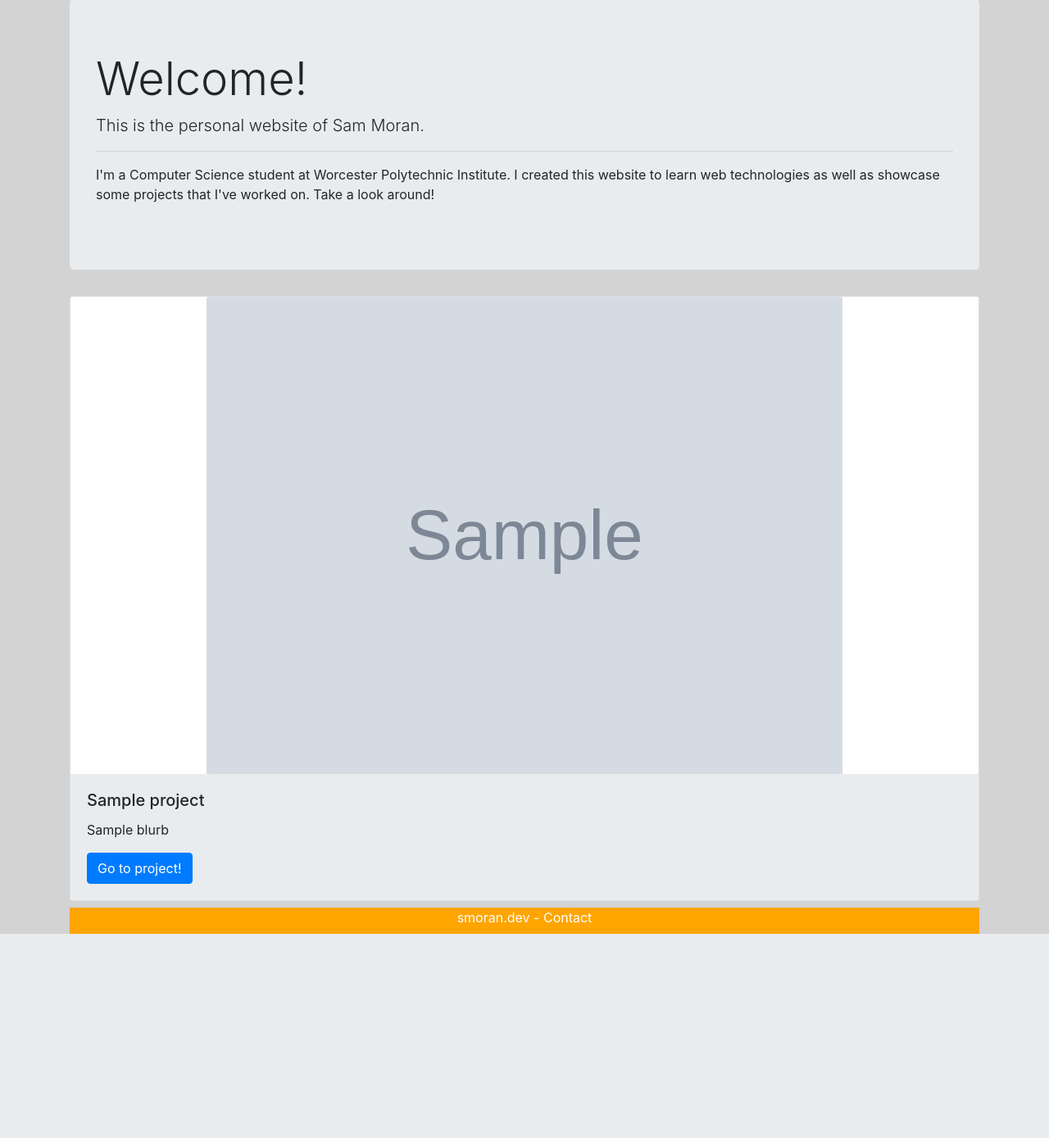
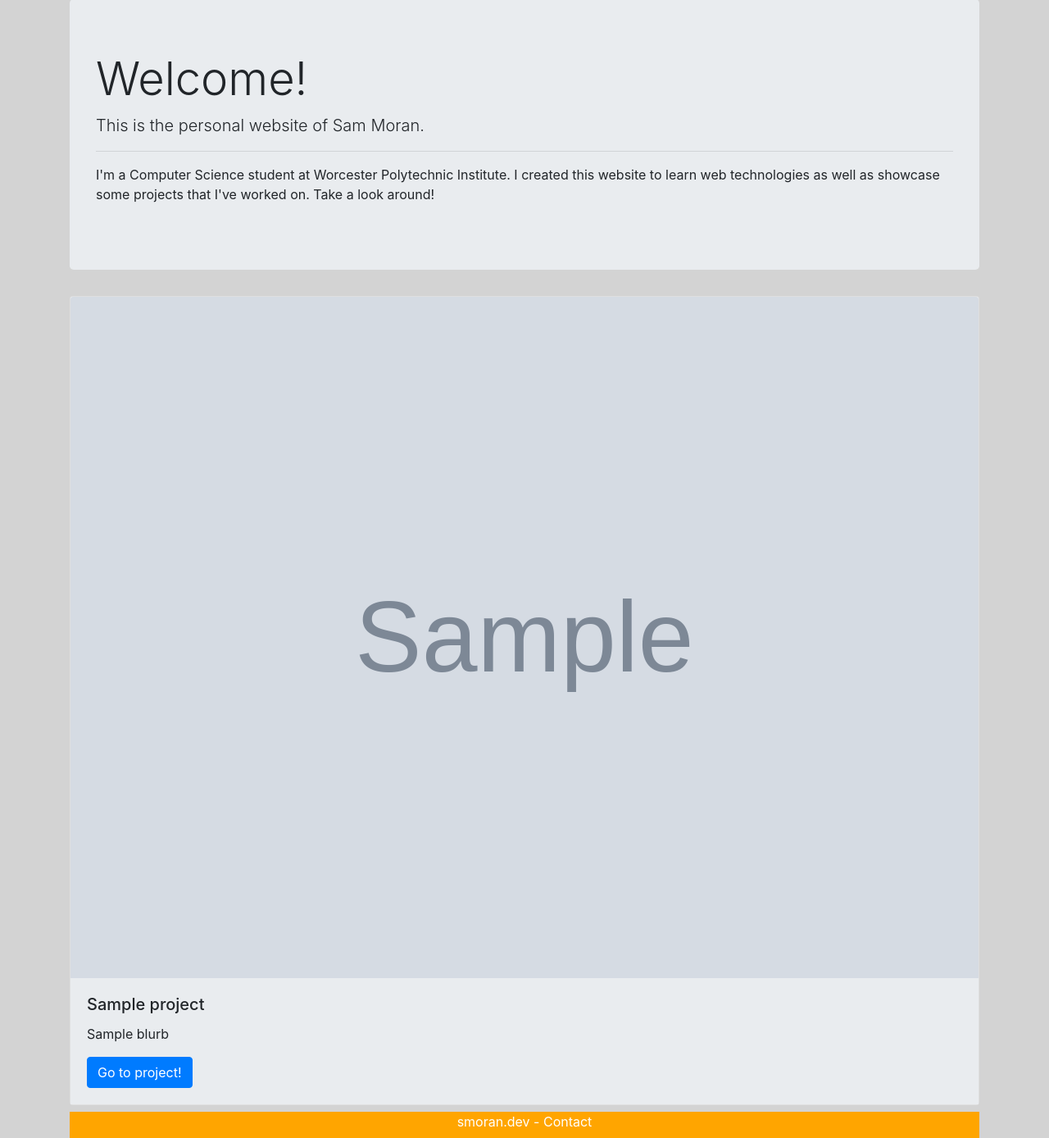
Before and after one commit to sdmoran/smoran.dev, a Django app: template smorandev/templates/smorandev/index.html in a window 1280 px wide. Shown: the part 121-1509 px from the top of the page at 82% size. Before the commit the page ends 1260 px from the top, so only its background shows below. Run offline with Django 3.2, Linux system fonts and the light colour scheme; the template is opened without the code that fills it: most values are stand-ins (such as "Sample title", 1, 10 or a date in 2020); grey boxes marked "Sample" are stand-in pictures; some libraries are stand-ins or nearby versions.

Commit message:
Slightly tweaked style.css to improve project images

```diff
--- a/smorandev/static/smorandev/style.css
+++ b/smorandev/static/smorandev/style.css
@@ -58,6 +58,6 @@ html, body {
 }
 
 img {
-    max-width: 70%;
+    max-width: 100%;
     text-align: center;
 }
```
Also changed, not shown: db.sqlite3.
